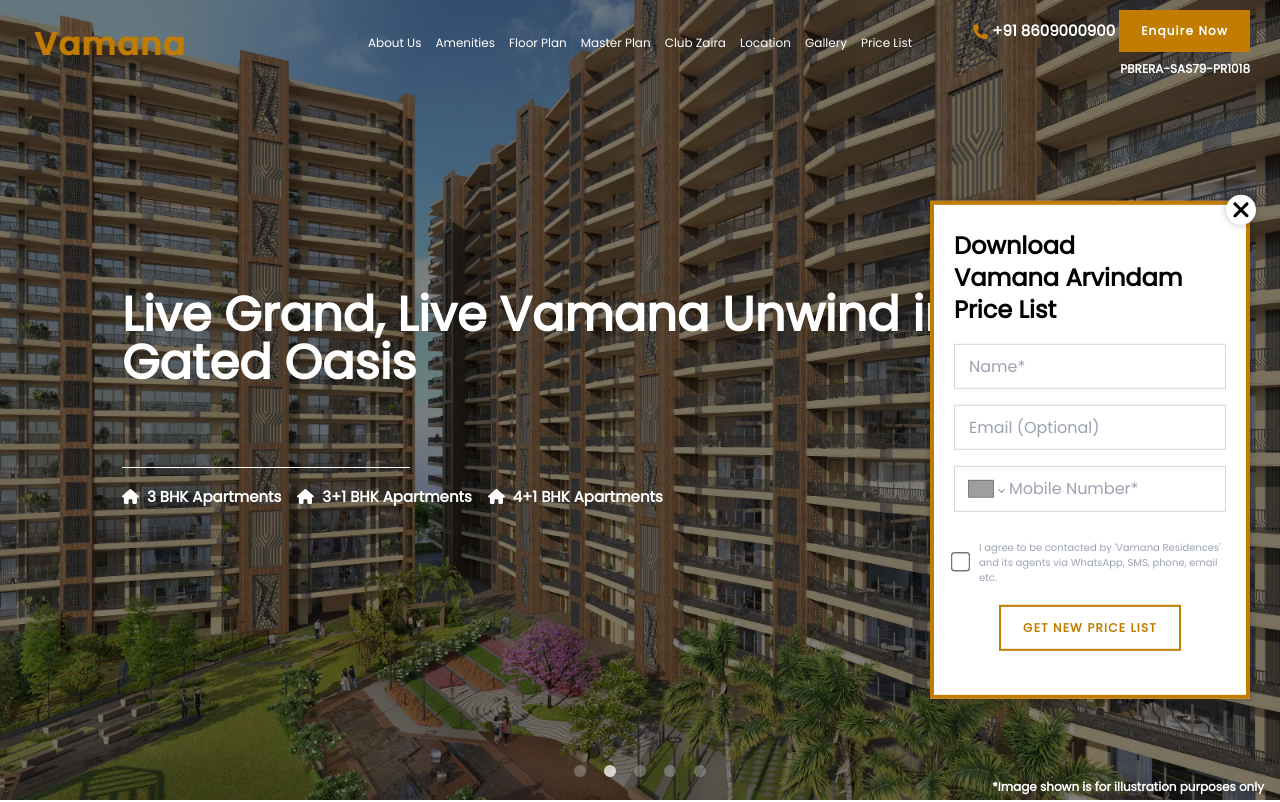
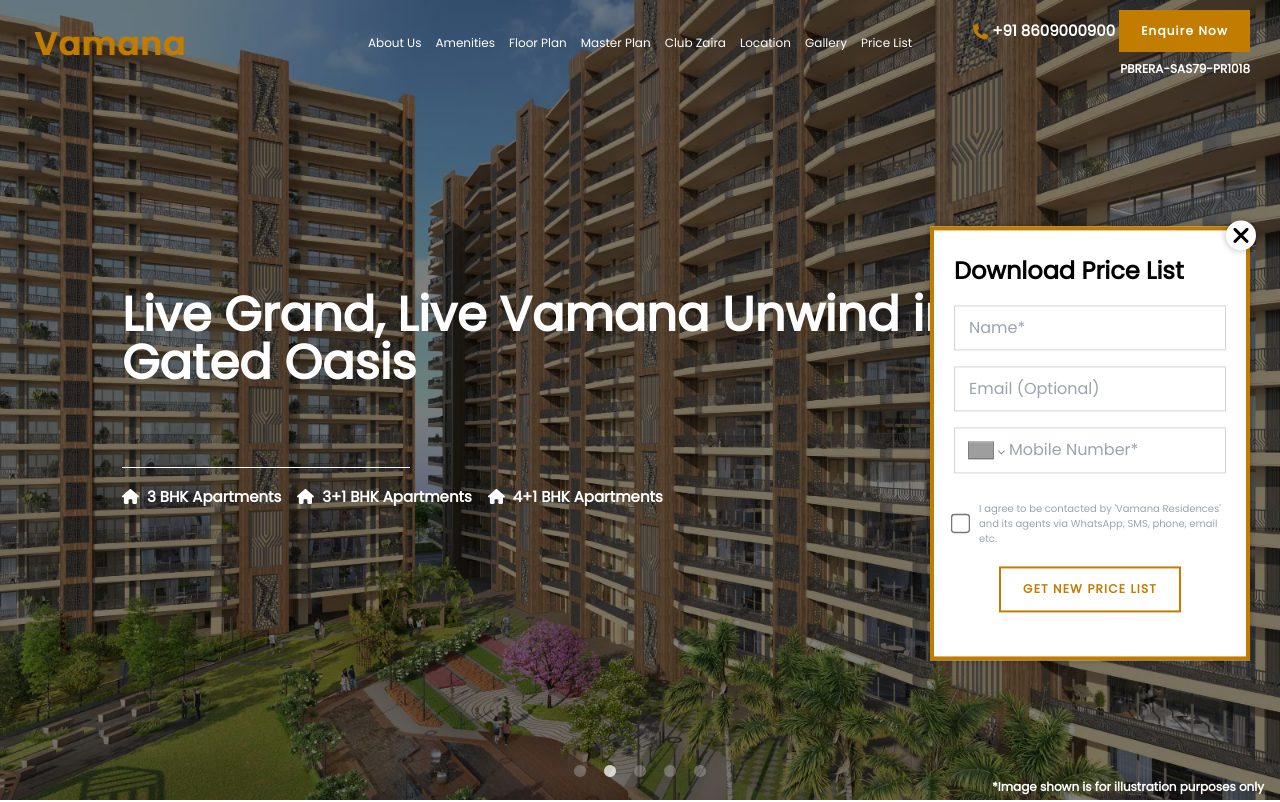
Before and after one commit to soniiosandweb/vamana, a React (Create React App) app: page / in a window 1280 px wide. Shown: the top 802 px of the page. Built offline with nearby package versions, Linux system fonts and the light colour scheme; grey boxes are pictures that could not be loaded.

Commit message:
content changes

```diff
--- a/public/index.html
+++ b/public/index.html
@@ -6,13 +6,13 @@
     <meta name="viewport" content="width=device-width, initial-scale=1" />
     <meta name="theme-color" content="#000000" />
 
-    <title>Vamana Group - 3+1 & 4+1 BHK Luxury Residential Flats in Zirakpur</title>
+    <title>Vamana Arvindam Group Zirakpur | Luxury 3 & 4 BHK Apartments</title>
 
     <link rel="apple-touch-icon" href="%PUBLIC_URL%/logo192.png" />
 
     <link rel="manifest" href="%PUBLIC_URL%/manifest.json" />
 
-    <!-- <meta name="description" content="Discover Vamana Arvindam Flats in Zirakpur, a new residential project offering premium amenities. Explore spacious 3 BHK, 3+1 BHK & 4+1 BHK flats near Patiala Road, Zirakpur. Modern amenities, prime location & luxurious living await."/> -->
+    <!-- <meta name="description" content="Discover luxury apartments in Zirakpur by Vamana Arvindam Group Zirakpur. Explore 3 BHK flats for sale in Zirakpur & 4 BHK apartments in a prime location."/> -->
 
     <script src="https://code.jquery.com/jquery-3.4.1.min.js"></script>
     <!-- Google Tag Manager -->
--- a/src/components/Home/Home.jsx
+++ b/src/components/Home/Home.jsx
@@ -14,8 +14,8 @@
     return (
         <>
             <MetaData
-                title={"Vamana Group - 3+1 & 4+1 BHK Luxury Residential Flats in Zirakpur"}
-                description={"Discover Vamana Arvindam Flats in Zirakpur, a new residential project offering premium amenities. Explore spacious 3 BHK, 3+1 BHK & 4+1 BHK flats near Patiala Road, Zirakpur. Modern amenities, prime location & luxurious living await."}
+                title={"Vamana Arvindam Group Zirakpur | Luxury 3 & 4 BHK Apartments"}
+                description={"Discover luxury apartments in Zirakpur by Vamana Arvindam Group Zirakpur. Explore 3 BHK flats for sale in Zirakpur & 4 BHK apartments in a prime location."}
                 keywords={"Vamana Group, Vamana Arvindam, 3 BHK flats Zirakpur, 3+1 BHK flats Zirakpur, 4+1 BHK flats Zirakpur, Flats near Patiala Road Zirakpur, Luxury apartments Zirakpur, Luxury Flats in Zirakpur, Premium Property in Zirakpur, New Residential Project in Zirakpur"}
             />
 
--- a/src/components/Layouts/Header/header.jsx
+++ b/src/components/Layouts/Header/header.jsx
@@ -250,7 +250,7 @@
         <div className="flex justify-end btn-icon">
           <FontAwesomeIcon icon={faClose} className="text-2xl cursor-pointer" onClick={newSidePopUpClose} />
         </div>
-        <EnquireForm subtitle="Download" title="Vamana Arvindam Price List" button="Get New Price List" setshowsidePopup={setshowsidePopup} />
+        <EnquireForm title="Download Price List" button="Get New Price List" setshowsidePopup={setshowsidePopup} />
       </div>
     </>
   );
```
